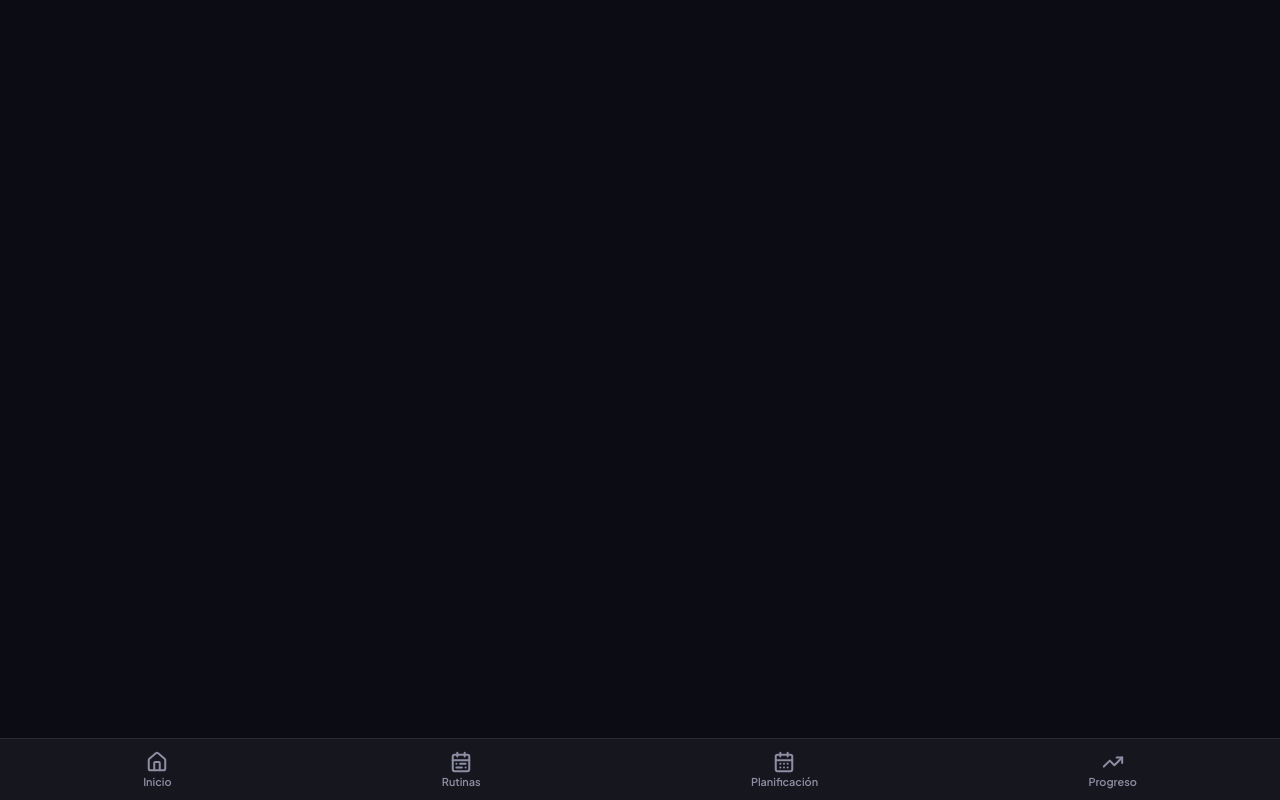
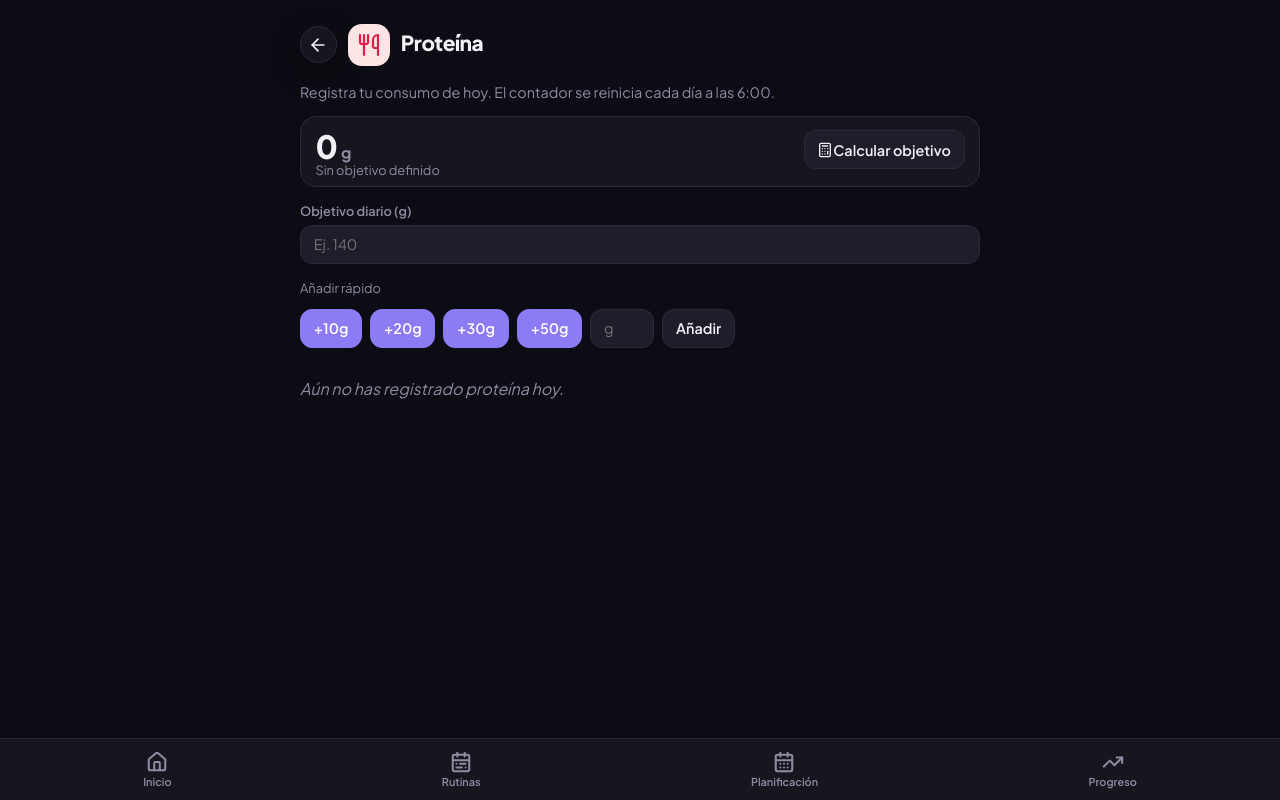
Before and after one commit to sergiodor-dev/gym-tracker, a React (Vite) app: page /#/protein in a window 1280 px wide. Built offline with nearby package versions, Linux system fonts and the light colour scheme.

Commit message:
Added protein calculator

```diff
--- a/src/App.tsx
+++ b/src/App.tsx
@@ -8,11 +8,11 @@ import RoutinesPage from './pages/RoutinesPage'
 import PlannerPage from './pages/PlannerPage'
 import ProgressPage from './pages/ProgressPage'
 import BackupPage from './pages/BackupPage'
+import ProteinPage from './pages/ProteinPage'
 
 export default function App() {
   return (
     <AppDataProvider>
-      {/* HashRouter para que funcione directamente en GitHub Pages sin configuración extra */}
       <HashRouter>
         <div className="app-shell">
           <main className="main">
@@ -25,6 +25,7 @@ export default function App() {
                 <Route path="/planner" element={<PlannerPage />} />
                 <Route path="/progress" element={<ProgressPage />} />
                 <Route path="/backup" element={<BackupPage />} />
+                <Route path="/protein" element={<ProteinPage />} />
               </Routes>
             </div>
           </main>
--- a/src/AppDataContext.tsx
+++ b/src/AppDataContext.tsx
@@ -1,7 +1,7 @@
 import React, { createContext, useContext, useEffect, useState } from 'react'
 import { AppData, emptyAppData } from './types'
 import { storageService } from './services'
-import { pruneOldSessions } from './utils/retention'
+import { pruneOldSessions, resyncProteinDay } from './utils/retention'
 
 interface AppDataContextValue {
   data: AppData
@@ -18,10 +18,29 @@ export function AppDataProvider({ children }: { children: React.ReactNode }) {
   useEffect(() => {
     storageService.load().then((loaded) => {
       // Por si el backup/storage trae sesiones más viejas que la ventana
-      // de retención (ej. tras importar un JSON antiguo).
-      setDataState({ ...loaded, sessions: pruneOldSessions(loaded.sessions) })
+      // de retención (ej. tras importar un JSON antiguo), o el contador de
+      // proteína quedó de un "día de proteína" anterior (app cerrada desde
+      // antes de las 6 AM).
+      setDataState({
+        ...loaded,
+        sessions: pruneOldSessions(loaded.sessions),
+        protein: resyncProteinDay(loaded.protein),
+      })
       setLoading(false)
     })
+  }, [])
+
+  // Revisa cada minuto si el "día de proteína" ha cambiado (corte a las
+  // 6 AM), por si la app se queda abierta cruzando esa hora sin que haya
+  // otra actualización que dispare el reinicio.
+  useEffect(() => {
+    const id = setInterval(() => {
+      setDataState((prev) => {
+        const protein = resyncProteinDay(prev.protein)
+        return protein === prev.protein ? prev : { ...prev, protein }
+      })
+    }, 60_000)
+    return () => clearInterval(id)
   }, [])
 
   // Guarda automáticamente en cada cambio (tras la carga inicial)
@@ -36,8 +55,9 @@ export function AppDataProvider({ children }: { children: React.ReactNode }) {
       const next = updater(prev)
       // Se recorta el historial en cada actualización (nuevas sesiones,
       // ediciones o importaciones) para mantener siempre como máximo las
-      // últimas PROGRESS_RETENTION_WEEKS semanas de datos.
-      return { ...next, sessions: pruneOldSessions(next.sessions) }
+      // últimas PROGRESS_RETENTION_WEEKS semanas de datos, y se comprueba
+      // que el contador de proteína siga correspondiendo al día actual.
+      return { ...next, sessions: pruneOldSessions(next.sessions), protein: resyncProteinDay(next.protein) }
     })
   }
 
--- a/src/index.css
+++ b/src/index.css
@@ -471,6 +471,24 @@ summary { cursor: pointer; color: var(--muted); font-weight: 600; }
 .chart-svg { width: 100%; height: auto; display: block; }
 .chart-axis-label { font-size: 8px; fill: var(--muted); }
 
+/* ----- Calculadora/registro de proteína ----- */
+.protein-summary-row { display: flex; align-items: flex-start; justify-content: space-between; gap: 0.75rem; flex-wrap: wrap; }
+.protein-consumed { font-size: 2rem; font-weight: 800; line-height: 1; color: var(--text); }
+.protein-unit { font-size: 1rem; font-weight: 700; color: var(--muted); margin-left: 0.2rem; }
+.protein-bar {
+  margin-top: 0.9rem;
+  height: 10px;
+  border-radius: 999px;
+  background: var(--card-alt);
+  overflow: hidden;
+}
+.protein-bar-fill {
+  height: 100%;
+  border-radius: 999px;
+  background: linear-gradient(90deg, var(--accent), var(--today));
+  transition: width 0.2s ease;
+}
+
 /* ----- Selector de ejercicio (modal) ----- */
 .picker-trigger {
   width: 100%;
--- a/src/pages/HomePage.tsx
+++ b/src/pages/HomePage.tsx
@@ -9,6 +9,7 @@ const sections = [
   { to: '/routines', theme: THEME.routines, title: 'Rutinas', subtitle: 'Crea y edita rutinas' },
   { to: '/planner', theme: THEME.planner, title: 'Planificación', subtitle: 'Tu línea de tiempo semanal' },
   { to: '/progress', theme: THEME.progress, title: 'Progreso', subtitle: 'Consulta tu evolución' },
+  { to: '/protein', theme: THEME.protein, title: 'Proteína', subtitle: 'Calculadora y registro diario' },
   { to: '/backup', theme: THEME.backup, title: 'Backup', subtitle: 'Exporta o importa datos' },
 ]
 
--- /dev/null
+++ b/src/pages/ProteinPage.tsx
@@ -0,0 +1,163 @@
+import { useState } from 'react'
+import { useAppData } from '../AppDataContext'
+import { generateId } from '../utils/id'
+import PageHeader from '../components/PageHeader'
+import Modal from '../components/Modal'
+import { THEME } from '../theme'
+import { Trash2, Calculator } from 'lucide-react'
+
+const QUICK_AMOUNTS = [10, 20, 30, 50]
+const FACTOR_OPTIONS = [
+  { value: 1.6, label: '1.6 g/kg — mantenimiento' },
+  { value: 1.8, label: '1.8 g/kg — actividad moderada' },
+  { value: 2.0, label: '2.0 g/kg — hipertrofia' },
+  { value: 2.2, label: '2.2 g/kg — definición' },
+]
+
+export default function ProteinPage() {
+  const { data, setData } = useAppData()
+  const { protein } = data
+
+  const [customAmount, setCustomAmount] = useState('')
+  const [calcOpen, setCalcOpen] = useState(false)
+  const [calcWeight, setCalcWeight] = useState('')
+  const [calcFactor, setCalcFactor] = useState(FACTOR_OPTIONS[1].value)
+
+  const consumed = protein.entries.reduce((sum, e) => sum + e.grams, 0)
+  const target = protein.targetGrams
+  const pct = target > 0 ? Math.min(100, Math.round((consumed / target) * 100)) : 0
+  const remaining = Math.max(0, target - consumed)
+
+  function addGrams(grams: number) {
+    if (grams <= 0) return
+    setData((prev) => ({
+      ...prev,
+      protein: { ...prev.protein, entries: [...prev.protein.entries, { id: generateId(), grams, time: new Date().toISOString() }] },
+    }))
+  }
+
+  function addCustom() {
+    const grams = Number(customAmount)
+    if (!grams || grams <= 0) return
+    addGrams(grams)
+    setCustomAmount('')
+  }
+
+  function deleteEntry(id: string) {
+    setData((prev) => ({
+      ...prev,
+      protein: { ...prev.protein, entries: prev.protein.entries.filter((e) => e.id !== id) },
+    }))
+  }
+
+  function setTarget(grams: number) {
+    setData((prev) => ({ ...prev, protein: { ...prev.protein, targetGrams: Math.max(0, grams) } }))
+  }
+
+  function applyCalculator() {
+    const weight = Number(calcWeight)
+    if (!weight || weight <= 0) return
+    setTarget(Math.round(weight * calcFactor))
+    setCalcOpen(false)
+  }
+
+  return (
+    <div className="page">
+      <PageHeader title="Proteína" icon={THEME.protein.icon} color={THEME.protein} />
+      <p className="muted">Registra tu consumo de hoy. El contador se reinicia cada día a las 6:00.</p>
+
+      <div className="chart-card">
+        <div className="protein-summary-row">
+          <div>
+            <div className="protein-consumed">{consumed}<span className="protein-unit">g</span></div>
+            <div className="muted small">
+              {target > 0 ? `de ${target}g objetivo · quedan ${remaining}g` : 'Sin objetivo definido'}
+            </div>
+          </div>
+          <button type="button" className="button-like" onClick={() => setCalcOpen(true)}>
+            <Calculator size={16} className="inline-icon" /> Calcular objetivo
+          </button>
+        </div>
+        {target > 0 && (
+          <div className="protein-bar">
+            <div className="protein-bar-fill" style={{ width: `${pct}%` }} />
+          </div>
+        )}
+      </div>
+
+      <div className="form-field" style={{ marginTop: '1rem' }}>
+        <label>Objetivo diario (g)</label>
+        <input
+          type="number"
+          min={0}
+          value={target || ''}
+          placeholder="Ej. 140"
+          onChange={(e) => setTarget(Number(e.target.value))}
+        />
+      </div>
+
+      <p className="muted small" style={{ marginTop: '1rem' }}>Añadir rápido</p>
+      <div className="row">
+        {QUICK_AMOUNTS.map((g) => (
+          <button key={g} type="button" onClick={() => addGrams(g)}>+{g}g</button>
+        ))}
+        <input
+          type="number"
+          min={0}
+          value={customAmount}
+          onChange={(e) => setCustomAmount(e.target.value)}
+          placeholder="g"
+          style={{ width: '64px' }}
+        />
+        <button type="button" className="button-like" onClick={addCustom}>Añadir</button>
+      </div>
+
+      <ul className="list">
+        {[...protein.entries].reverse().map((entry) => (
+          <li key={entry.id} className="list-item">
+            <div>
+              <strong>{entry.grams}g</strong>
+              <div className="muted small">
+                {new Date(entry.time).toLocaleTimeString([], { hour: '2-digit', minute: '2-digit' })}
+              </div>
+            </div>
+            <button type="button" className="icon-btn danger-icon" onClick={() => deleteEntry(entry.id)} aria-label="Eliminar registro">
+              <Trash2 size={16} />
+            </button>
+          </li>
+        ))}
+        {protein.entries.length === 0 && <p className="empty">Aún no has registrado proteína hoy.</p>}
+      </ul>
+
+      {calcOpen && (
+        <Modal title="Calcular objetivo" onClose={() => setCalcOpen(false)}>
+          <div className="form-field">
+            <label>Tu peso (kg)</label>
+            <input
+              type="number"
+              min={0}
+              value={calcWeight}
+              onChange={(e) => setCalcWeight(e.target.value)}
+              placeholder="Ej. 75"
+              autoFocus
+            />
+          </div>
+          <div className="form-field">
+            <label>Gramos por kg de peso corporal</label>
+            <select value={calcFactor} onChange={(e) => setCalcFactor(Number(e.target.value))}>
+              {FACTOR_OPTIONS.map((f) => (
+                <option key={f.value} value={f.value}>{f.label}</option>
+              ))}
+            </select>
+          </div>
+          {Number(calcWeight) > 0 && (
+            <p className="muted">Objetivo sugerido: <strong>{Math.round(Number(calcWeight) * calcFactor)}g</strong> al día</p>
+          )}
+          <div className="modal-actions">
+            <button onClick={applyCalculator}>Usar este objetivo</button>
+          </div>
+        </Modal>
+      )}
+    </div>
+  )
+}
--- a/src/theme.ts
+++ b/src/theme.ts
@@ -1,4 +1,4 @@
-import { Dumbbell, ListChecks, CalendarRange, CalendarDays, TrendingUp, Save } from 'lucide-react'
+import { Dumbbell, ListChecks, CalendarRange, CalendarDays, TrendingUp, Save, Utensils } from 'lucide-react'
 
 // Tema visual (icono + color) compartido por el widget/tarjetas de Inicio
 // y la cabecera de cada sección, para que cada parte de la app se sienta
@@ -10,4 +10,5 @@ export const THEME = {
   planner: { icon: CalendarDays, bg: '#DCFCE7', fg: '#16A34A' },
   progress: { icon: TrendingUp, bg: '#FCE7F3', fg: '#DB2777' },
   backup: { icon: Save, bg: '#FEF9C3', fg: '#CA8A04' },
+  protein: { icon: Utensils, bg: '#FFE4E6', fg: '#E11D48' },
 }
--- a/src/types.ts
+++ b/src/types.ts
@@ -56,12 +56,35 @@ export interface WorkoutSession {
   exerciseLogs: ExerciseLog[]
 }
 
+// ----- Calculadora de proteína diaria -----
+// El "día de proteína" no coincide con el día de calendario: se reinicia a
+// las PROTEIN_RESET_HOUR (6:00) del día siguiente, no a medianoche, para
+// cubrir bien a quien come después de las 00:00 (ver utils/date.ts).
+export interface ProteinEntry {
+  id: string
+  grams: number
+  time: string // ISO
+}
+
+export interface ProteinTracker {
+  targetGrams: number // objetivo diario en gramos (0 = sin definir)
+  dayKey: string // clave del día de proteína actual, ver proteinDayKey()
+  entries: ProteinEntry[] // registros del día de proteína actual
+}
+
+export const emptyProteinTracker: ProteinTracker = {
+  targetGrams: 0,
+  dayKey: '',
+  entries: [],
+}
+
 // ----- Estructura completa exportable/importable en JSON -----
 export interface AppData {
   exercises: Exercise[]
   routines: Routine[]
   weeklyPlan: WeeklyPlan
   sessions: WorkoutSession[]
+  protein: ProteinTracker
 }
 
 export const emptyAppData: AppData = {
@@ -69,4 +92,5 @@ export const emptyAppData: AppData = {
   routines: [],
   weeklyPlan: {},
   sessions: [],
+  protein: emptyProteinTracker,
 }
--- a/src/utils/date.ts
+++ b/src/utils/date.ts
@@ -13,3 +13,18 @@ export function isToday(iso: string): boolean {
   const t = new Date()
   return d.getFullYear() === t.getFullYear() && d.getMonth() === t.getMonth() && d.getDate() === t.getDate()
 }
+
+// Hora local a la que se reinicia el contador de proteína diaria.
+export const PROTEIN_RESET_HOUR = 6
+
+// Calcula la clave del "día de proteína" (YYYY-MM-DD) para una fecha dada.
+// No coincide con el día de calendario: antes de las PROTEIN_RESET_HOUR
+// (p. ej. 02:00) todavía cuenta como parte del día anterior, para que una
+// cena tardía no "reinicie" el contador a mitad de la noche.
+export function proteinDayKey(date: Date = new Date()): string {
+  const shifted = new Date(date.getTime() - PROTEIN_RESET_HOUR * 60 * 60 * 1000)
+  const y = shifted.getFullYear()
+  const m = String(shifted.getMonth() + 1).padStart(2, '0')
+  const d = String(shifted.getDate()).padStart(2, '0')
+  return `${y}-${m}-${d}`
+}
--- a/src/utils/retention.ts
+++ b/src/utils/retention.ts
@@ -1,4 +1,5 @@
-import { WorkoutSession } from '../types'
+import { ProteinTracker, WorkoutSession } from '../types'
+import { proteinDayKey } from './date'
 
 // Ventana de retención del historial de entrenamientos (sesiones).
 // Se mantiene deliberadamente baja para no sobrecargar el almacenamiento
@@ -20,3 +21,13 @@ export function pruneOldSessions(
     return !Number.isNaN(t) && t >= cutoff
   })
 }
+
+// Si el "día de proteína" actual (ver proteinDayKey, corte a las 6 AM) ya no
+// coincide con el guardado, se reinician los registros del día pero se
+// conserva el objetivo diario configurado. Se aplica igual que
+// pruneOldSessions: al cargar los datos y en cada actualización.
+export function resyncProteinDay(protein: ProteinTracker): ProteinTracker {
+  const currentDayKey = proteinDayKey()
+  if (protein.dayKey === currentDayKey) return protein
+  return { ...protein, dayKey: currentDayKey, entries: [] }
+}
```
Also changed, not shown: 1 other file (tests, documents, lock files or other folders).
